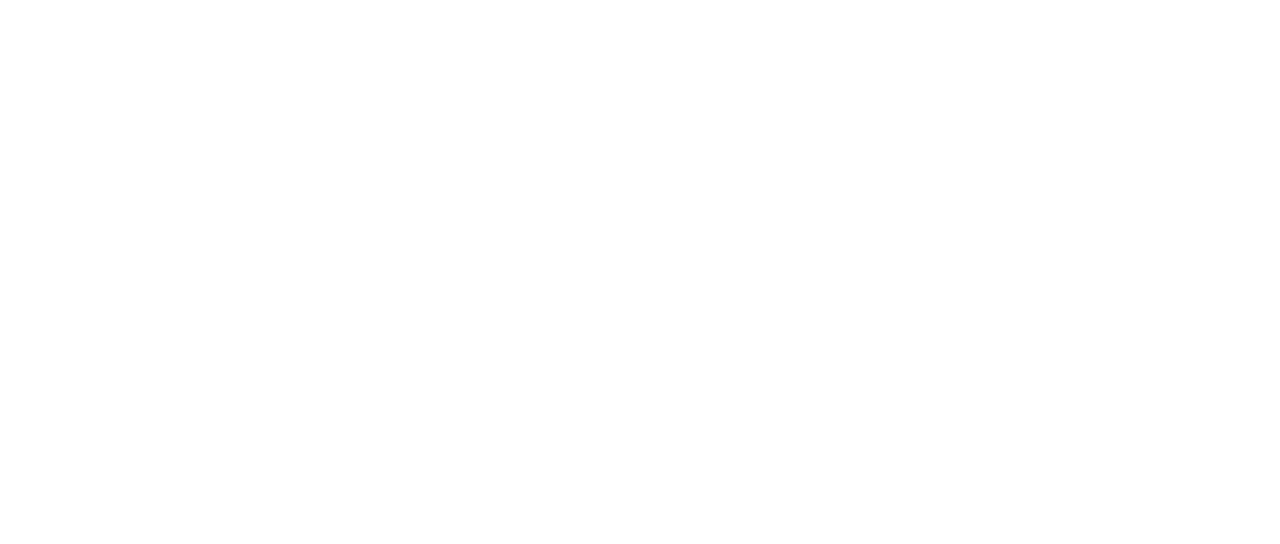
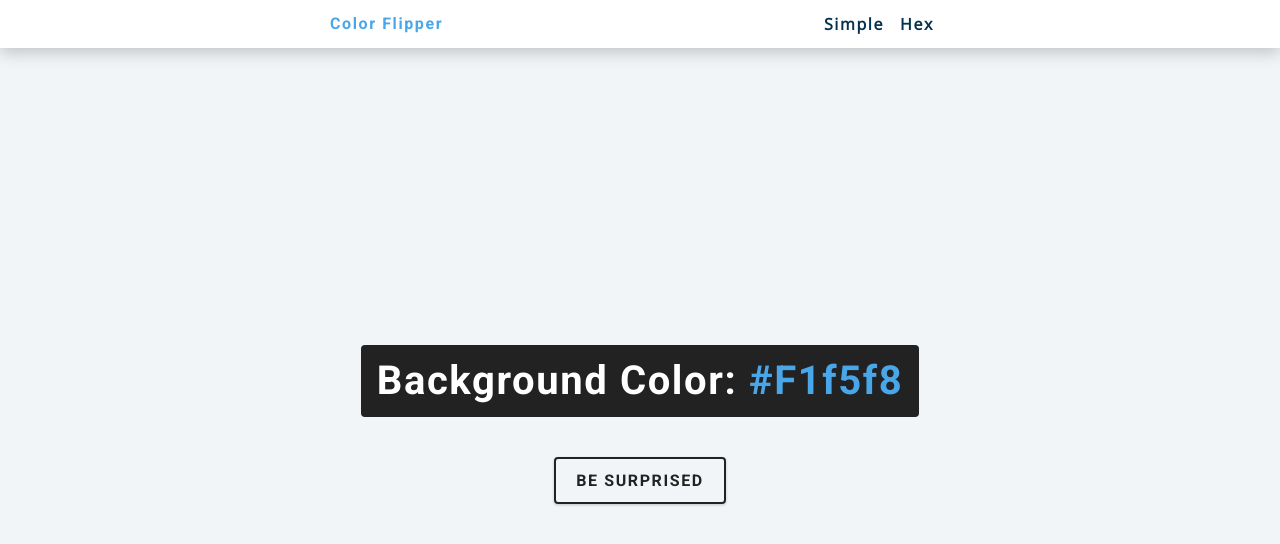
Before and after one commit to JohanFernandoLema/HexColorGenerator, a plain HTML site: page index.html in a window 1280 px wide. Drawn offline with nearby package versions, Linux system fonts and the light colour scheme.

Commit message:
css file created and html files have their design

```diff
--- a/Content/app.css
+++ b/Content/app.css
@@ -0,0 +1,234 @@
+/*
+===============
+Fonts
+===============
+*/
+@import url("https://fonts.googleapis.com/css?family=Open+Sans|Roboto:400,700&display=swap");
+
+/*
+===============
+Variables
+===============
+*/
+
+:root {
+  /* dark shades of primary color*/
+  --clr-primary-1: hsl(205, 86%, 17%);
+  --clr-primary-2: hsl(205, 77%, 27%);
+  --clr-primary-3: hsl(205, 72%, 37%);
+  --clr-primary-4: hsl(205, 63%, 48%);
+  /* primary/main color */
+  --clr-primary-5: hsl(205, 78%, 60%);
+  /* lighter shades of primary color */
+  --clr-primary-6: hsl(205, 89%, 70%);
+  --clr-primary-7: hsl(205, 90%, 76%);
+  --clr-primary-8: hsl(205, 86%, 81%);
+  --clr-primary-9: hsl(205, 90%, 88%);
+  --clr-primary-10: hsl(205, 100%, 96%);
+  /* darkest grey - used for headings */
+  --clr-grey-1: hsl(209, 61%, 16%);
+  --clr-grey-2: hsl(211, 39%, 23%);
+  --clr-grey-3: hsl(209, 34%, 30%);
+  --clr-grey-4: hsl(209, 28%, 39%);
+  /* grey used for paragraphs */
+  --clr-grey-5: hsl(210, 22%, 49%);
+  --clr-grey-6: hsl(209, 23%, 60%);
+  --clr-grey-7: hsl(211, 27%, 70%);
+  --clr-grey-8: hsl(210, 31%, 80%);
+  --clr-grey-9: hsl(212, 33%, 89%);
+  --clr-grey-10: hsl(210, 36%, 96%);
+  --clr-white: #fff;
+  --clr-red-dark: hsl(360, 67%, 44%);
+  --clr-red-light: hsl(360, 71%, 66%);
+  --clr-green-dark: hsl(125, 67%, 44%);
+  --clr-green-light: hsl(125, 71%, 66%);
+  --clr-black: #222;
+  --ff-primary: "Roboto", sans-serif;
+  --ff-secondary: "Open Sans", sans-serif;
+  --transition: all 0.3s linear;
+  --spacing: 0.1rem;
+  --radius: 0.25rem;
+  --light-shadow: 0 5px 15px rgba(0, 0, 0, 0.1);
+  --dark-shadow: 0 5px 15px rgba(0, 0, 0, 0.2);
+  --max-width: 1170px;
+  --fixed-width: 620px;
+}
+/*
+===============
+Global Styles
+===============
+*/
+
+*,
+::after,
+::before {
+  margin: 0;
+  padding: 0;
+  box-sizing: border-box;
+}
+body {
+  font-family: var(--ff-secondary);
+  background: var(--clr-grey-10);
+  color: var(--clr-grey-1);
+  line-height: 1.5;
+  font-size: 0.875rem;
+}
+ul {
+  list-style-type: none;
+}
+a {
+  text-decoration: none;
+}
+h1,
+h2,
+h3,
+h4 {
+  letter-spacing: var(--spacing);
+  text-transform: capitalize;
+  line-height: 1.25;
+  margin-bottom: 0.75rem;
+  font-family: var(--ff-primary);
+}
+h1 {
+  font-size: 3rem;
+}
+h2 {
+  font-size: 2rem;
+}
+h3 {
+  font-size: 1.25rem;
+}
+h4 {
+  font-size: 0.875rem;
+}
+p {
+  margin-bottom: 1.25rem;
+  color: var(--clr-grey-5);
+}
+@media screen and (min-width: 800px) {
+  h1 {
+    font-size: 4rem;
+  }
+  h2 {
+    font-size: 2.5rem;
+  }
+  h3 {
+    font-size: 1.75rem;
+  }
+  h4 {
+    font-size: 1rem;
+  }
+  body {
+    font-size: 1rem;
+  }
+  h1,
+  h2,
+  h3,
+  h4 {
+    line-height: 1;
+  }
+}
+/*  global classes */
+
+/* section */
+.section {
+  padding: 5rem 0;
+}
+
+.section-center {
+  width: 90vw;
+  margin: 0 auto;
+  max-width: 1170px;
+}
+@media screen and (min-width: 992px) {
+  .section-center {
+    width: 95vw;
+  }
+}
+main {
+  min-height: 100vh;
+  display: grid;
+  place-items: center;
+}
+
+/*
+===============
+Nav
+===============
+*/
+nav {
+  background: var(--clr-white);
+  height: 3rem;
+  display: grid;
+  align-items: center;
+  box-shadow: var(--dark-shadow);
+}
+.nav-center {
+  width: 90vw;
+  max-width: var(--fixed-width);
+  margin: 0 auto;
+  display: flex;
+  align-items: center;
+  justify-content: space-between;
+}
+.nav-center h4 {
+  margin-bottom: 0;
+  color: var(--clr-primary-5);
+}
+.nav-links {
+  display: flex;
+}
+nav a {
+  text-transform: capitalize;
+  font-weight: 700;
+  font-size: 1rem;
+  color: var(--clr-primary-1);
+  letter-spacing: var(--spacing);
+  margin-right: 1rem;
+}
+nav a:hover {
+  color: var(--clr-primary-5);
+}
+/*
+===============
+Container
+===============
+*/
+main {
+  min-height: calc(100vh - 3rem);
+  display: grid;
+  place-items: center;
+}
+.container {
+  text-align: center;
+}
+.container h2 {
+  background: var(--clr-black);
+  color: var(--clr-white);
+  padding: 1rem;
+  border-radius: var(--radius);
+  margin-bottom: 2.5rem;
+}
+.color {
+  color: var(--clr-primary-5);
+}
+.btn-hero {
+  font-family: var(--ff-primary);
+  text-transform: uppercase;
+  background: transparent;
+  color: var(--clr-black);
+  letter-spacing: var(--spacing);
+  display: inline-block;
+  font-weight: 700;
+  transition: var(--transition);
+  border: 2px solid var(--clr-black);
+  cursor: pointer;
+  box-shadow: 0 1px 3px rgba(0, 0, 0, 0.2);
+  border-radius: var(--radius);
+  font-size: 1rem;
+  padding: 0.75rem 1.25rem;
+}
+.btn-hero:hover {
+  color: var(--clr-white);
+  background: var(--clr-black);
+}
--- a/index.html
+++ b/index.html
@@ -8,7 +8,27 @@
     <title>Hex Color Generator</title>
 </head>
 <body>
-
+    <nav>
+        <div class="nav-center">
+            <h4>Color Flipper</h4>
+            <ul class="nav-links">
+                <li>
+                    <a href="index.html">Simple</a>
+                </li>
+                <li>
+                    <a href="index.html">Hex</a>
+                </li>
+            </ul>
+        </div>
+    </nav>
+    <main>
+        <div class="container">
+            <h2>Background color: <span class="color">
+                #f1f5f8
+            </span></h2>
+            <button class="btn btn-hero" id="btn">Be Surprised</button>
+        </div>
+    </main>
 </body>
 <script src="app.js"></script>
 </html>
```
Also changed, not shown: hex.html (added, +12 -0 lines).
